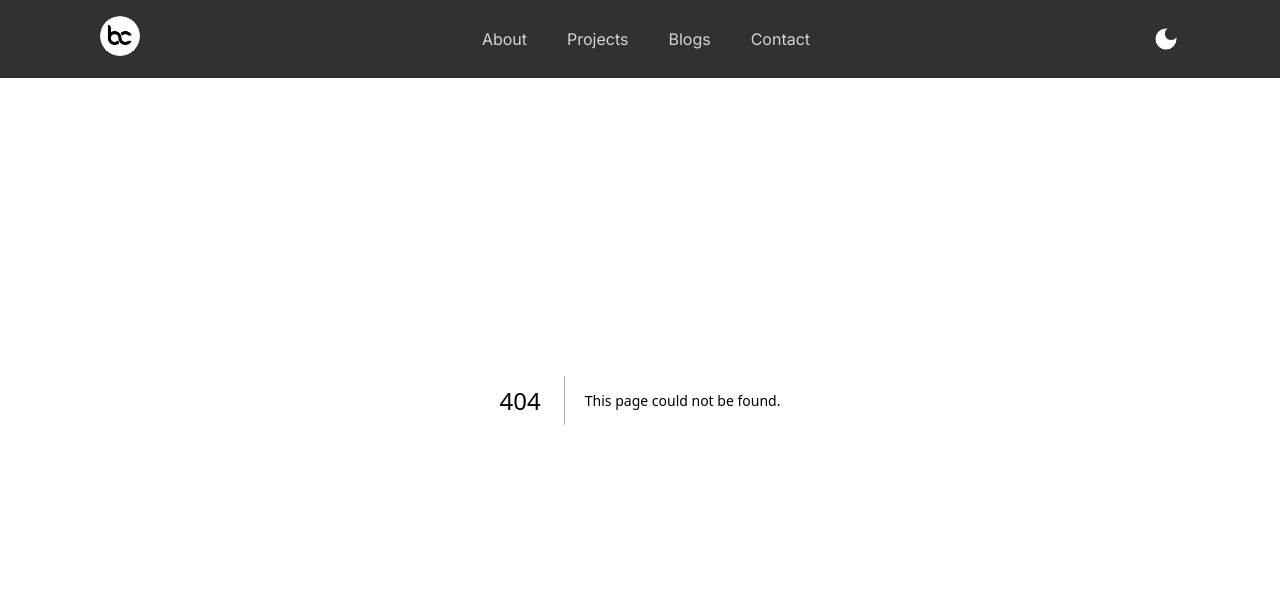
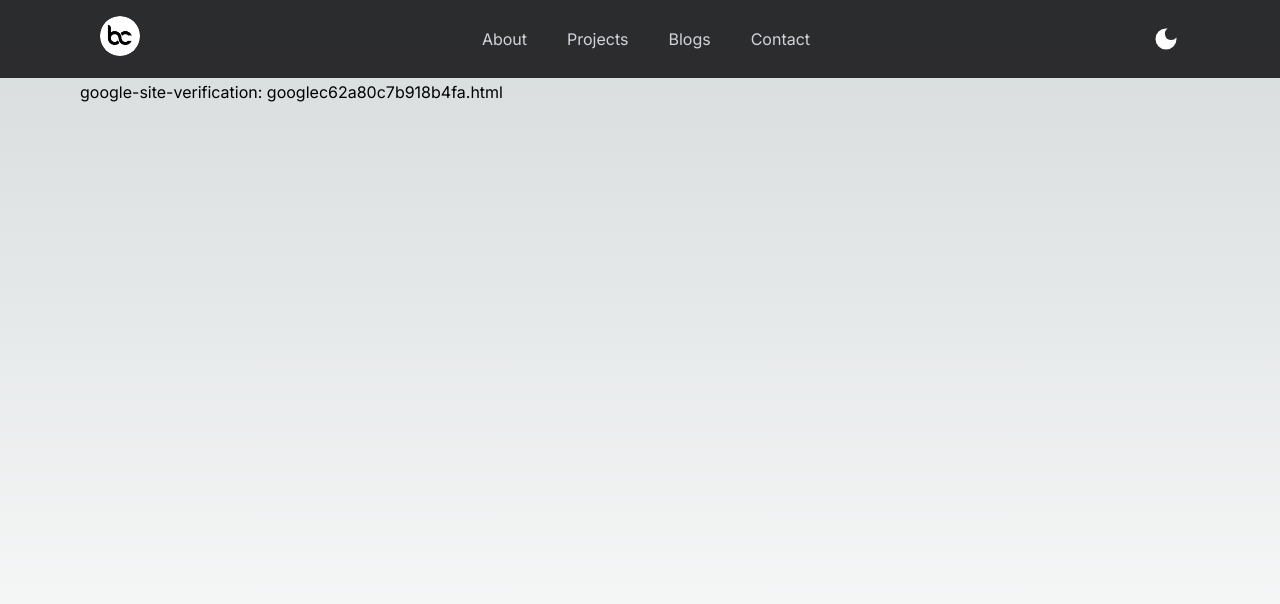
Before and after one commit to Bhavesh-0909/portfolio, a Next.js app: page /googlec62a80c7b918b4fa.html in a window 1280 px wide. Before the commit this address had no page. Shown: the top 604 px of the page. Built offline with nearby package versions, Linux system fonts and the light colour scheme.

Commit message:
google verification

```diff
--- /dev/null
+++ b/src/app/googlec62a80c7b918b4fa.html/page.tsx
@@ -0,0 +1,8 @@
+
+function Page() {
+  return (
+    <div className="h-screen w-screen p-20">google-site-verification: googlec62a80c7b918b4fa.html</div>
+  )
+}
+
+export default Page;
```
